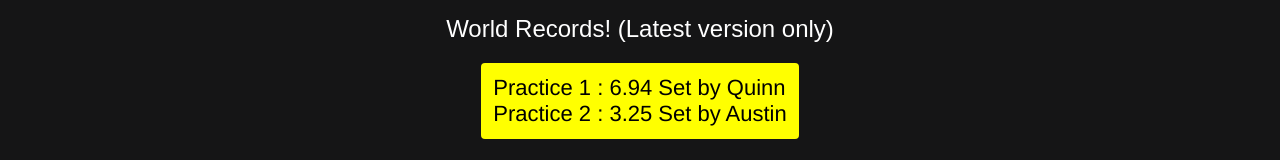
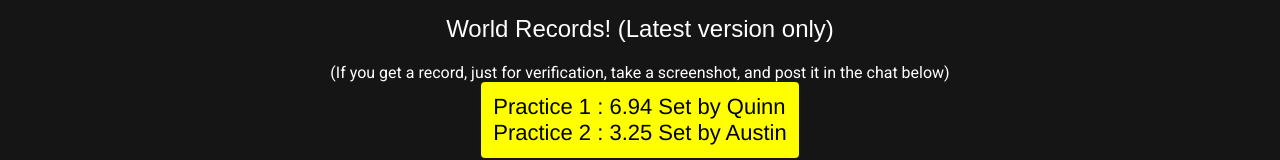
Before and after one commit to Alloew/Website, a React (Vite) app: page /game in a window 1280 px wide. Shown: the part 236-396 px from the top of the page. Built offline with nearby package versions, Linux system fonts and the light colour scheme.

Commit message:
Update Turboman.jsx

```diff
--- a/src/Turboman.jsx
+++ b/src/Turboman.jsx
@@ -64,6 +64,7 @@ export default function Turboman() {
         </div>
       </div>
       <h2 className="worldRecordTitle">World Records! (Latest version only)</h2>
+      <span>(If you get a record, just for verification, take a screenshot, and post it in the chat below)</span>
       <div className="worldRecordsDiv">
         <span className="worldRecord">Practice 1 : 6.94 Set by Quinn</span>
         <span className="worldRecord">Practice 2 : 3.25 Set by Austin</span>
```
